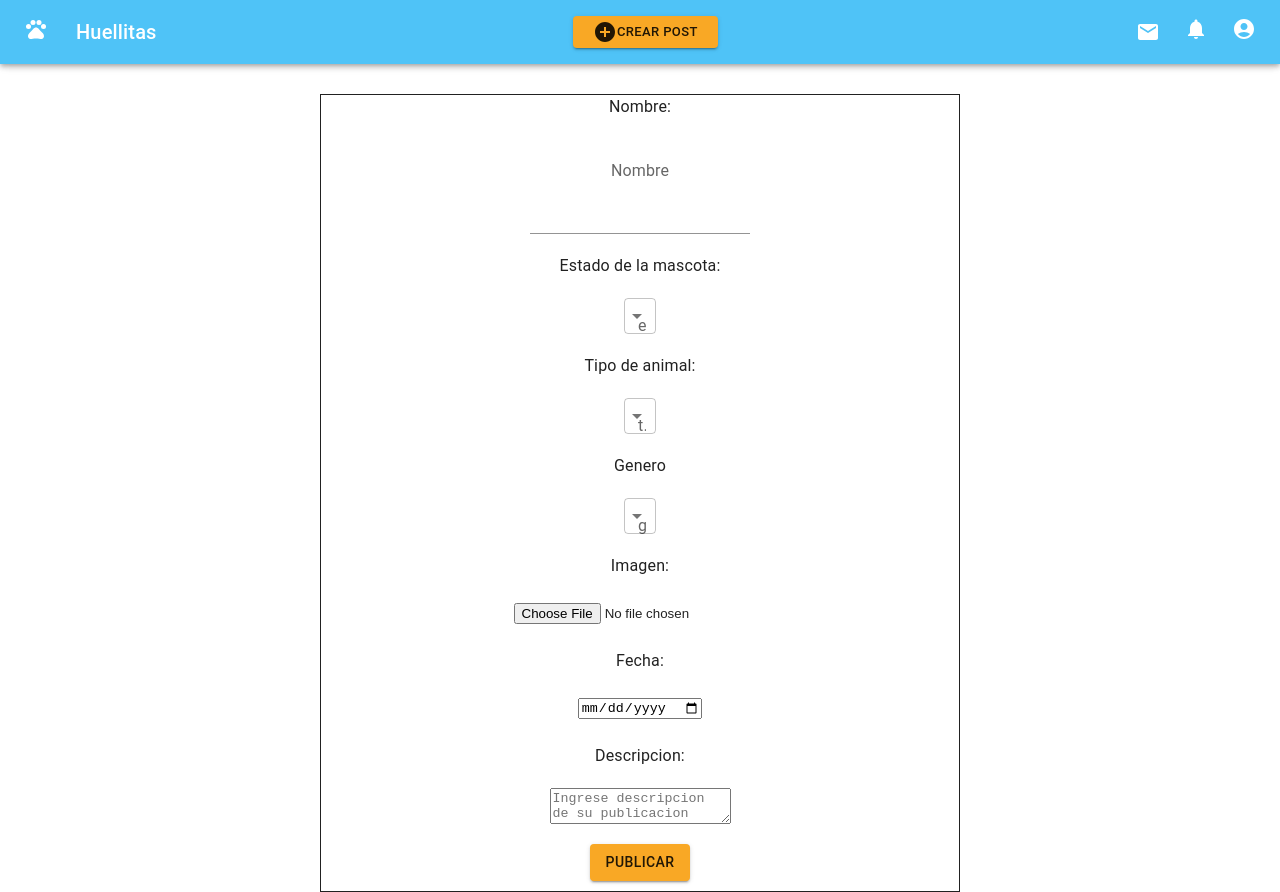
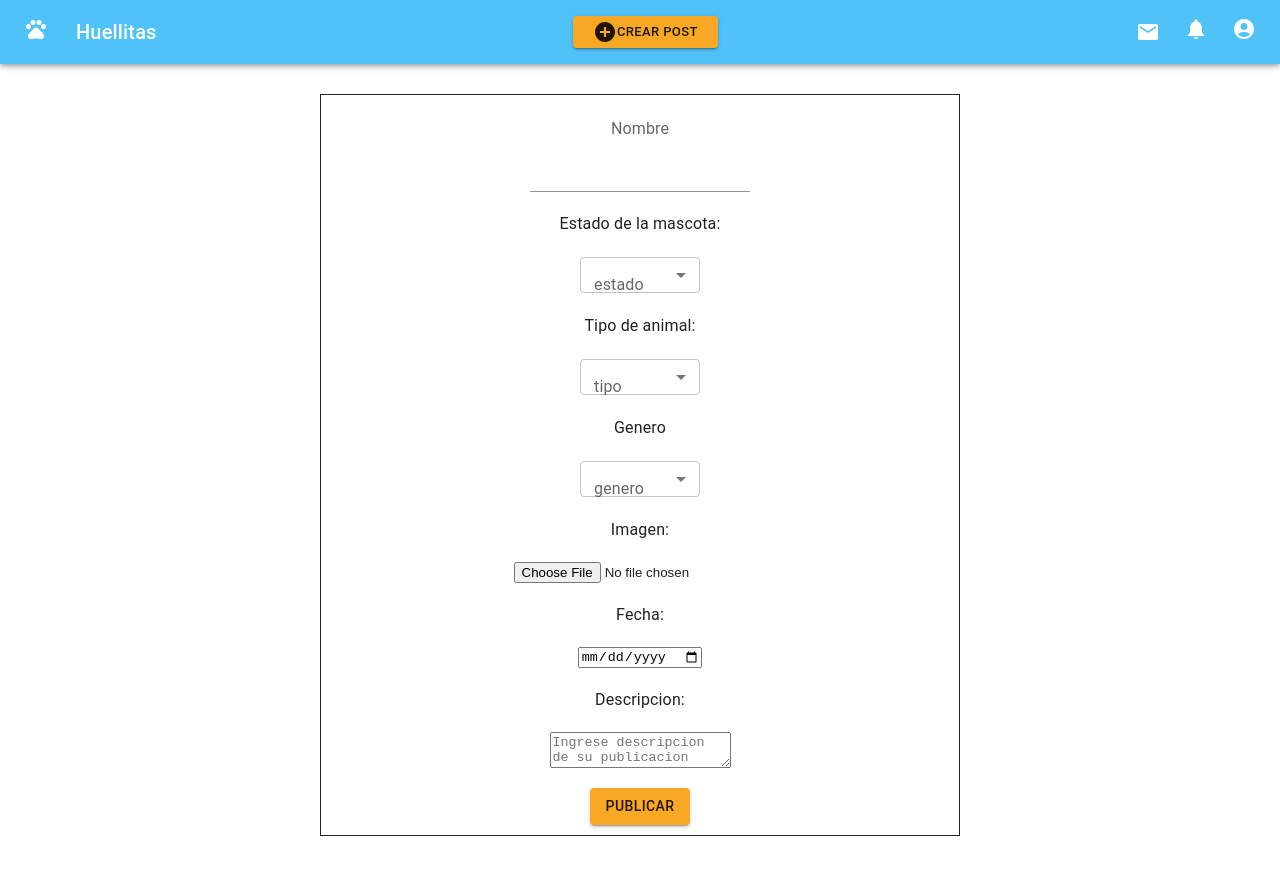
Before and after one commit to Martintribuzio/huellitas-pg, a React (Create React App) app in the folder client/: page /home/createPost in a window 1280 px wide. After the commit the page ends 836 px from the top, so only its background shows below. Built offline with nearby package versions, Linux system fonts and the light colour scheme.

Commit message:
base de profile

```diff
--- a/client/src/components/Login/Login.css
+++ b/client/src/components/Login/Login.css
@@ -1,6 +1,3 @@
-input {
-  margin: 10px;
-}
 button {
   background-color: #4e330a;
   color: #fff;
--- a/client/src/components/PostAPet.tsx
+++ b/client/src/components/PostAPet.tsx
@@ -10,7 +10,7 @@ import { postPet } from '../redux/actions';
 import styles from '../CSS/PostAPet.module.css';
 import React from 'react';
 import Button from '@mui/material/Button';
-import {TextField} from '@material-ui/core';
+import { TextField } from '@material-ui/core';
 import { useHistory } from 'react-router-dom';
 
 export default function PostAPet() {
@@ -21,7 +21,7 @@ export default function PostAPet() {
   const history = useHistory();
 
   const [input, setInput] = useState<PostType>({
-    name:'',
+    name: '',
     description: '',
     genre: '',
     date: '',
@@ -76,8 +76,8 @@ export default function PostAPet() {
     if (input.petImage) {
       fd.append('petImage', input.petImage);
     }
-    if(input.name && input.name !== ''){
-      fd.append('name', input.name)
+    if (input.name && input.name !== '') {
+      fd.append('name', input.name);
     }
     fd.append('state', input.state);
     fd.append('description', input.description);
@@ -91,14 +91,12 @@ export default function PostAPet() {
   return (
     <div className={styles.conteiner}>
       <form onSubmit={handleSubmit} className={styles.form}>
-
-        <label>Nombre:</label>
-        <FormControl sx={{ m: 1, minWidth: 120 }}/>
-        <InputLabel id='demo-simple-select-helper-label'>Nombre</InputLabel>
+        <FormControl style={{ margin: '1px', minWidth: '120px' }} />
+        <InputLabel>Nombre</InputLabel>
         <TextField />
 
         <label>Estado de la mascota:</label>
-        <FormControl sx={{ m: 1, minWidth: 120 }}>
+        <FormControl style={{ margin: '1px', minWidth: '120px' }}>
           <InputLabel id='demo-simple-select-helper-label'>estado</InputLabel>
           <Select
             required
@@ -118,7 +116,7 @@ export default function PostAPet() {
         </FormControl>
 
         <label>Tipo de animal: </label>
-        <FormControl sx={{ m: 1, minWidth: 120 }}>
+        <FormControl style={{ margin: '1px', minWidth: '120px' }}>
           <InputLabel id='demo-simple-select-helper-label'>tipo</InputLabel>
           <Select
             required
@@ -138,7 +136,7 @@ export default function PostAPet() {
         </FormControl>
 
         <label>Genero </label>
-        <FormControl sx={{ m: 1, minWidth: 120 }}>
+        <FormControl style={{ margin: '1px', minWidth: '120px' }}>
           <InputLabel id='demo-simple-select-helper-label'>genero</InputLabel>
           <Select
             required
--- a/client/src/components/Profile/Profile.tsx
+++ b/client/src/components/Profile/Profile.tsx
@@ -1,8 +1,33 @@
+import React from 'react';
+import Box from '@mui/material/Box';
+import Avatar from '@mui/material/Avatar';
+import Typography from '@mui/material/Typography';
+import { Link } from 'react-router-dom';
 
-export default function Profile(){
-    return(
-        <h1>
-            Profile
-        </h1>
-    )
+export default function Profile() {
+  var profile = {
+    name: 'santi',
+    lastname: 'pk',
+    profilePicture: 'https://avatars1.githubusercontent.com/u/527058?s=460&v=4',
+    posts: [],
+    username: 'santieldk@gmail.com',
+  };
+
+  return (
+    <Box
+      sx={{
+        display: 'flex',
+        flexDirection: 'column',
+        alignItems: 'center',
+        marginTop: '2%',
+      }}>
+      <Avatar
+        sx={{ width: '10%', height: '10%' }}
+        src={profile.profilePicture}
+      />
+      <Typography>
+        {profile.name} {profile.lastname}
+      </Typography>
+    </Box>
+  );
 }
--- a/client/src/components/Register/Register.css
+++ b/client/src/components/Register/Register.css
@@ -7,9 +7,6 @@
   text-align: center;
 }
 
-input {
-  margin: 5px;
-}
 button {
   background-color: #4e330a;
   color: #fff;
```
Also changed, not shown: 1 other file (tests, documents, lock files or other folders).
